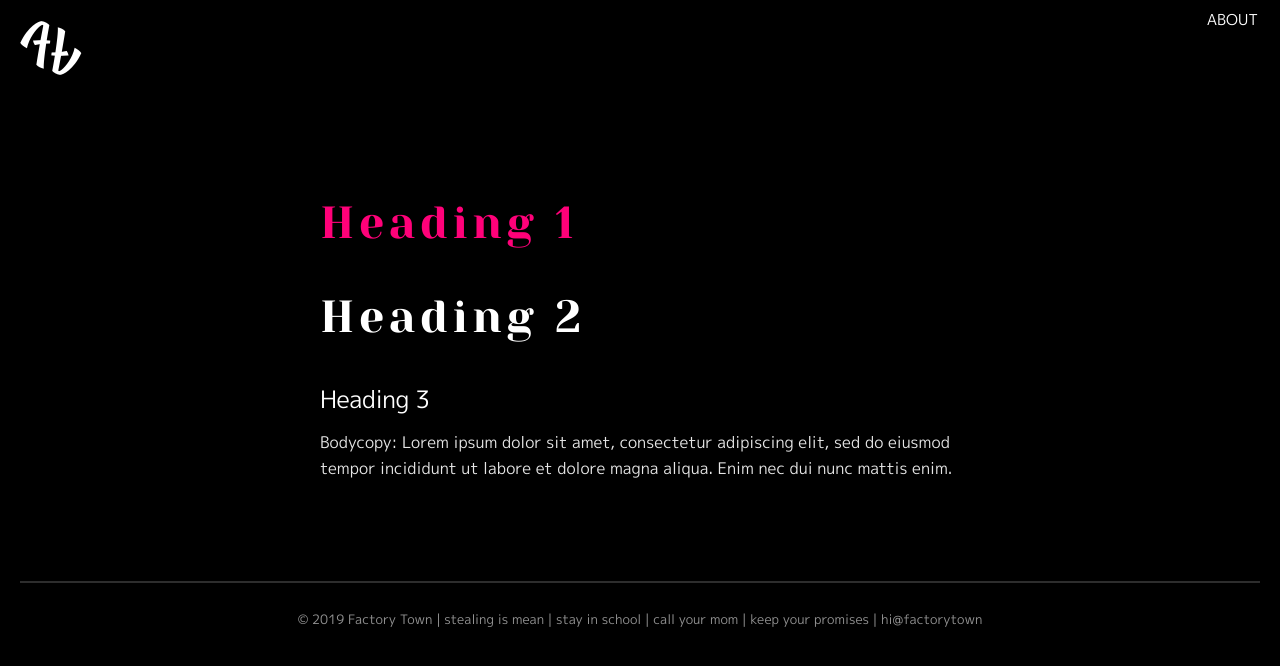
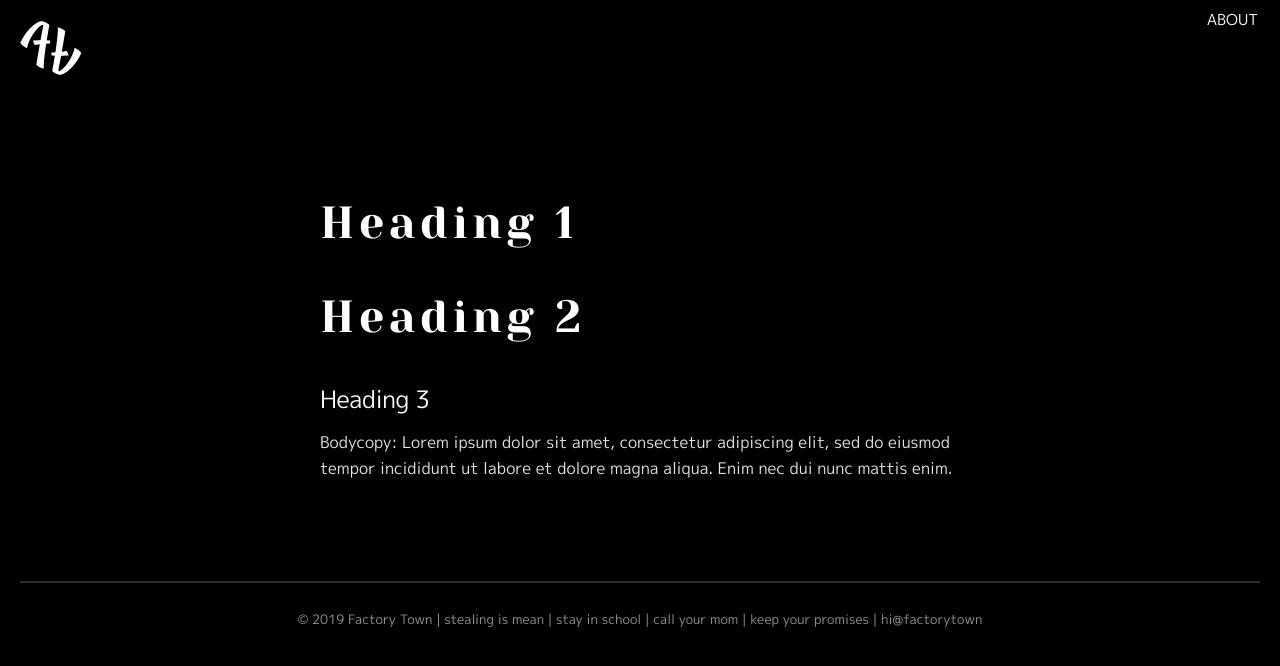
Before and after one commit to factorytown/factorytown.github.io, a Jekyll site: the page built from _pages/typography-sample.markdown, in a window 1280 px wide. Shown: the top 666 px of the page. Built offline with Jekyll 4.4.1, drawn with Linux system fonts in a browser that asks for light colours; nearby versions of some CDN libraries.

Commit message:
REV: Page Headers to white

```diff
--- a/_sass/_my-styles.scss
+++ b/_sass/_my-styles.scss
@@ -42,7 +42,7 @@ h1, h2 {
 }
 
 h1 {
-	color:  #ff0179 !important;
+	color:#fff !important;
 }
 
 h2 {
```
